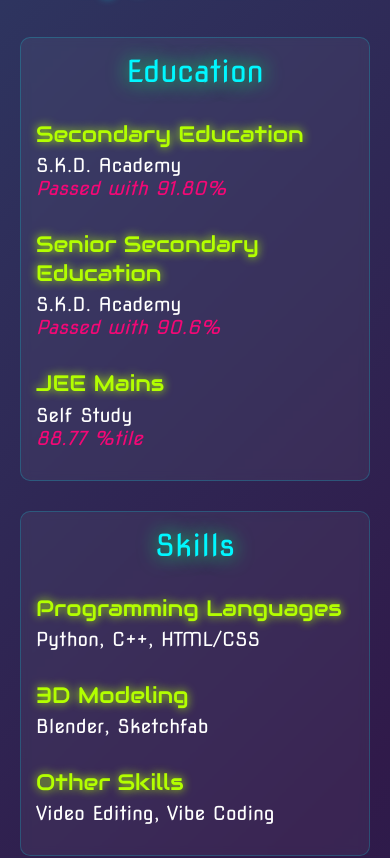
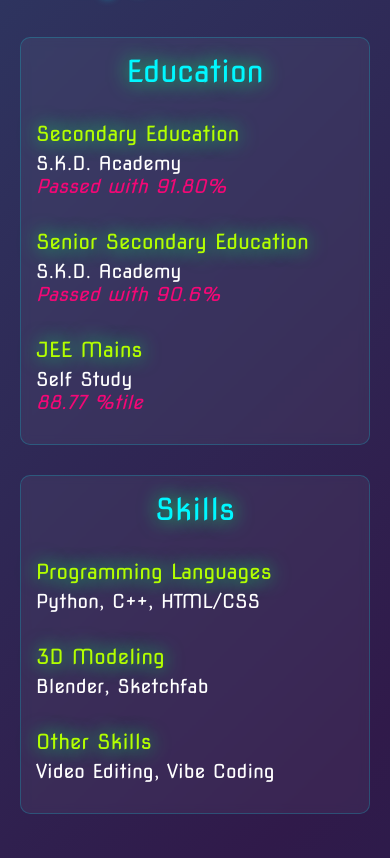
Before and after one commit to ManasCodez/Portfolio, a plain HTML site: page index.html in a window 390 px wide. Shown: the part 2401-3259 px from the top of the page. Drawn offline with Linux system fonts and the light colour scheme; a web font is replaced by a local one.

Commit message:
Add files via upload

```diff
--- a/index.html
+++ b/index.html
@@ -333,10 +333,13 @@
         }
 
         .qualification-item h4 {
-            font-size: 1.4rem;
+            font-size: 1.8rem;
             margin-bottom: 5px;
             color: #b3ff00;
+            text-shadow: 0 0 20px #b3ff00;
             margin-top: 30px;
+            font-family: "Nova Square", sans-serif;
+
         }
 
         .qualification-item p {
@@ -359,11 +362,15 @@
         .contact {
             padding: 50px 100px;
             text-align: center;
+
         }
 
         .social-links {
             margin-top: 30px;
         }
+
+
+
 
         .social-links a {
             color: #00f7ff;
@@ -522,7 +529,15 @@
                 font-size: 1.2rem;
 
             }
+            .qualification-item h4 {
+            font-size: 1.3rem;
+            margin-bottom: 5px;
+            color: #b3ff00;
+            text-shadow: 0 0 20px #00ff62;
+            margin-top: 30px;
+            font-family: "Nova Square", sans-serif;
 
+            }
             h4{
                 font-size: 1.9rem;
             }
```
